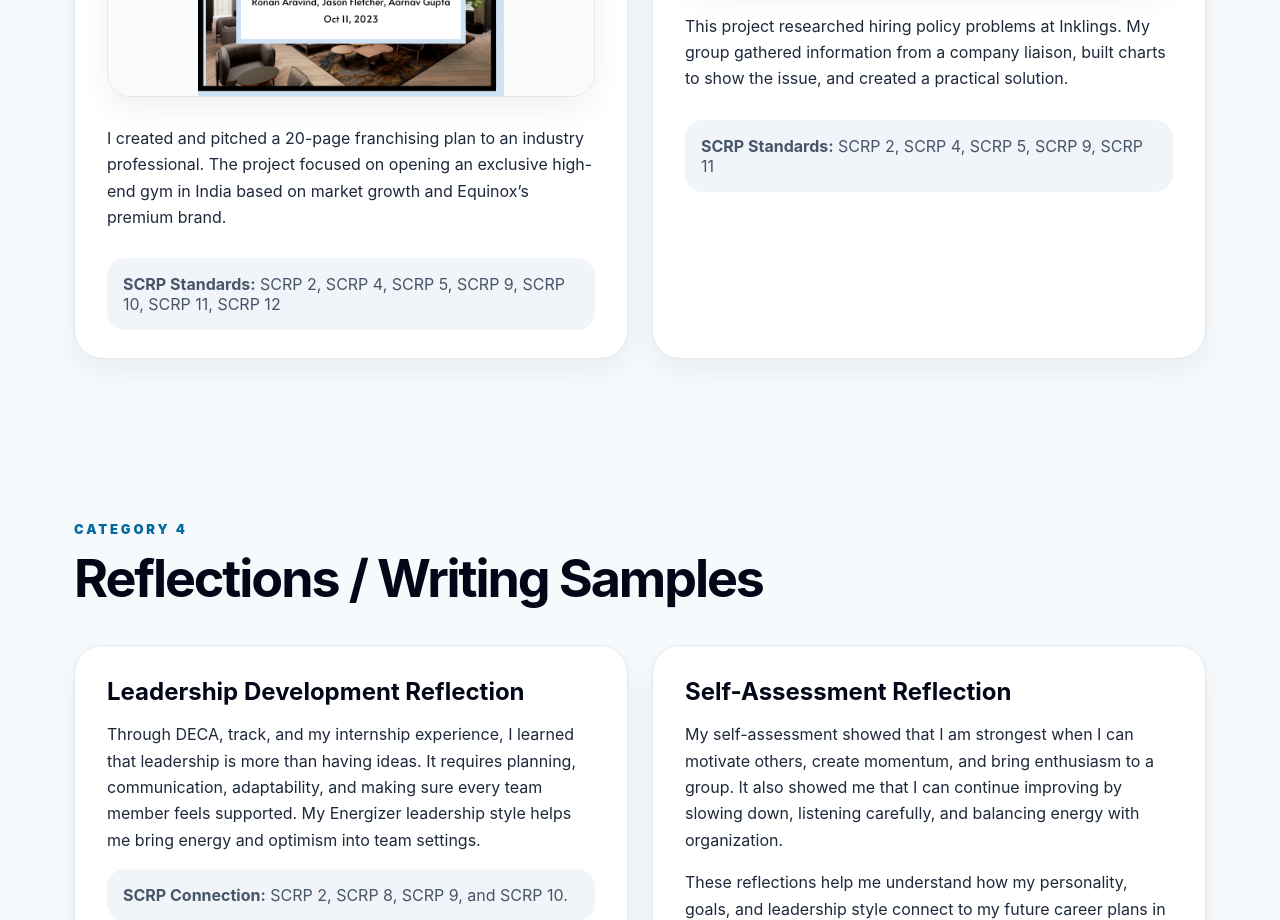
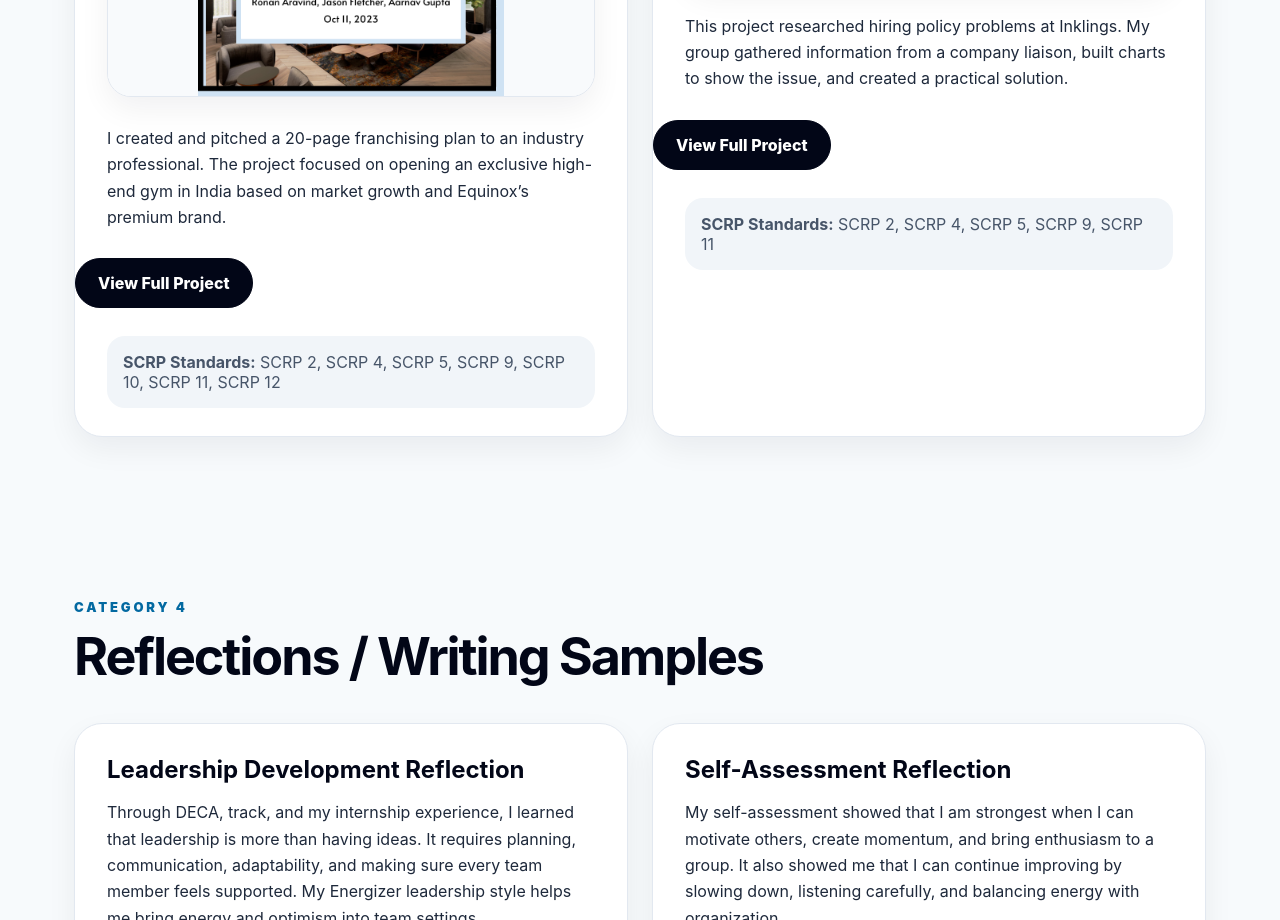
Before and after one commit to jasonthegoat27/jasonfletcherportfolio, a React (Vite) app: page / in a window 1280 px wide. Shown: the part 4620-5540 px from the top of the page. Built offline with nearby package versions, Linux system fonts and the light colour scheme.

Commit message:
Update App.jsx

```diff
--- a/src/App.jsx
+++ b/src/App.jsx
@@ -216,8 +216,18 @@ export default function App() {
                 <p>Equinox Fitness expansion plan for Bangalore, India.</p>
               </div>
               <PortfolioImage src={imagePaths.equinox} alt="Equinox franchise business plan screenshot" />
-              <p>I created and pitched a 20-page franchising plan to an industry professional. The project focused on opening an exclusive high-end gym in India based on market growth and Equinox’s premium brand.</p>
-              <div className="note"><b>SCRP Standards:</b> SCRP 2, SCRP 4, SCRP 5, SCRP 9, SCRP 10, SCRP 11, SCRP 12</div>
+<p>I created and pitched a 20-page franchising plan to an industry professional. The project focused on opening an exclusive high-end gym in India based on market growth and Equinox’s premium brand.</p>
+
+<a
+  className="button dark"
+  href="/jasonfletcherportfolio/projects/equinox-business-plan.pdf"
+  target="_blank"
+  rel="noreferrer"
+>
+  View Full Project
+</a>
+
+<div className="note"><b>SCRP Standards:</b> SCRP 2, SCRP 4, SCRP 5, SCRP 9, SCRP 10, SCRP 11, SCRP 12</div>
             </Card>
 
             <Card className="work-card">
@@ -227,8 +237,18 @@ export default function App() {
                 <p>Research and improvement proposal for Inklings Coffee Shop.</p>
               </div>
               <PortfolioImage src={imagePaths.inklings} alt="Inklings business operations research plan screenshot" />
-              <p>This project researched hiring policy problems at Inklings. My group gathered information from a company liaison, built charts to show the issue, and created a practical solution.</p>
-              <div className="note"><b>SCRP Standards:</b> SCRP 2, SCRP 4, SCRP 5, SCRP 9, SCRP 11</div>
+<p>This project researched hiring policy problems at Inklings. My group gathered information from a company liaison, built charts to show the issue, and created a practical solution.</p>
+
+<a
+  className="button dark"
+  href="/jasonfletcherportfolio/projects/inklings-research-plan.pdf"
+  target="_blank"
+  rel="noreferrer"
+>
+  View Full Project
+</a>
+
+<div className="note"><b>SCRP Standards:</b> SCRP 2, SCRP 4, SCRP 5, SCRP 9, SCRP 11</div>
             </Card>
           </div>
         </Section>
```
